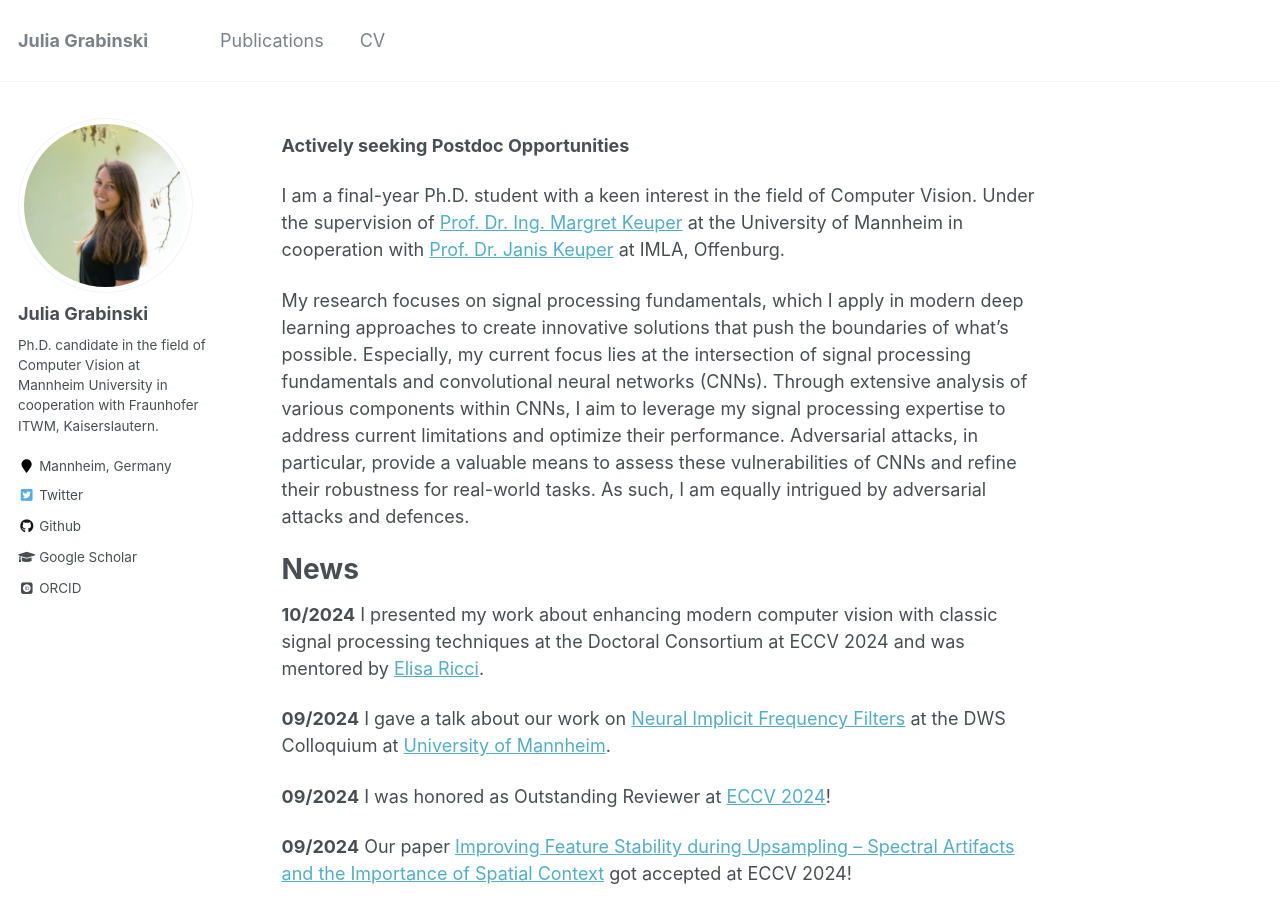
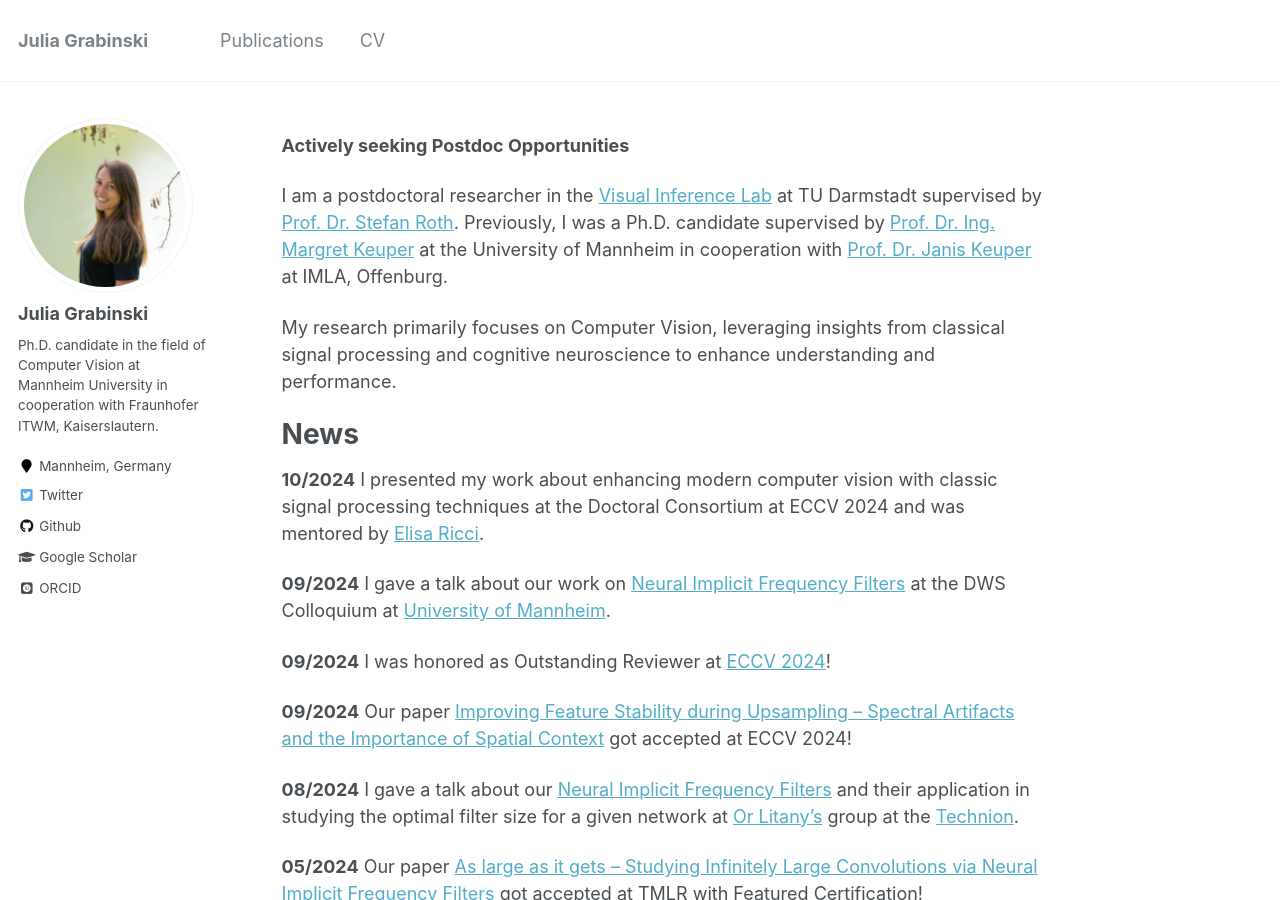
Before and after one commit to GeJulia/gejulia.github.io, a Jekyll site: the page built from _pages/about.md, in a window 1280 px wide and 900 px high. Built offline with Jekyll 4.4.1, drawn with Linux system fonts in a browser that asks for light colours; some web fonts are replaced.

Commit message:
update postdoc

```diff
--- a/_pages/about.md
+++ b/_pages/about.md
@@ -10,10 +10,11 @@ redirect_from:
 
 **Actively seeking Postdoc Opportunities**
 
-I am a final-year Ph.D. student with a keen interest in the field of Computer Vision.
-Under the supervision of [Prof. Dr. Ing. Margret Keuper](https://www.uni-mannheim.de/dws/people/professors/prof-dr-ing-margret-keuper/) at the University of Mannheim in cooperation with [Prof. Dr. Janis Keuper](https://imla.hs-offenburg.de/janis-keuper/) at IMLA, Offenburg.
+I am a postdoctoral researcher in the [Visual Inference Lab](https://www.visinf.tu-darmstadt.de/visual_inference/index.en.jsp) at TU Darmstadt supervised by [Prof. Dr. Stefan Roth](https://www.visinf.tu-darmstadt.de/visual_inference/people_vi/stefan_roth.en.jsp).
+Previously, I was a Ph.D. candidate supervised by [Prof. Dr. Ing. Margret Keuper](https://www.uni-mannheim.de/dws/people/professors/prof-dr-ing-margret-keuper/) at the University of Mannheim in cooperation with [Prof. Dr. Janis Keuper](https://imla.hs-offenburg.de/janis-keuper/) at IMLA, Offenburg.
 
-My research focuses on signal processing fundamentals, which I apply in modern deep learning approaches to create innovative solutions that push the boundaries of what's possible. Especially, my current focus lies at the intersection of signal processing fundamentals and convolutional neural networks (CNNs). Through extensive analysis of various components within CNNs, I aim to leverage my signal processing expertise to address current limitations and optimize their performance. Adversarial attacks, in particular, provide a valuable means to assess these vulnerabilities of CNNs and refine their robustness for real-world tasks. As such, I am equally intrigued by adversarial attacks and defences.
+My research primarily focuses on Computer Vision, leveraging insights from classical signal processing and cognitive neuroscience to enhance understanding and performance.
+
 
 News
 ======
```
